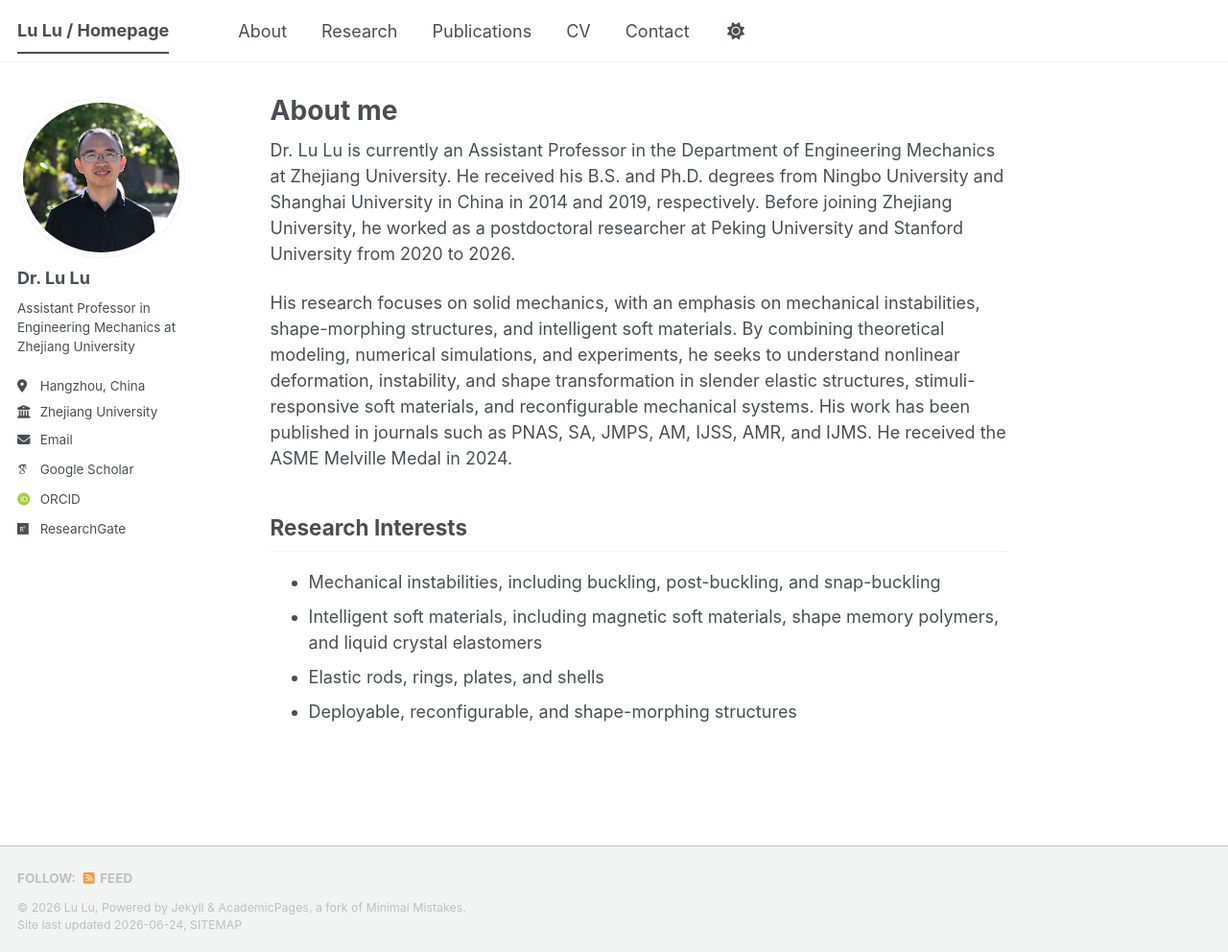
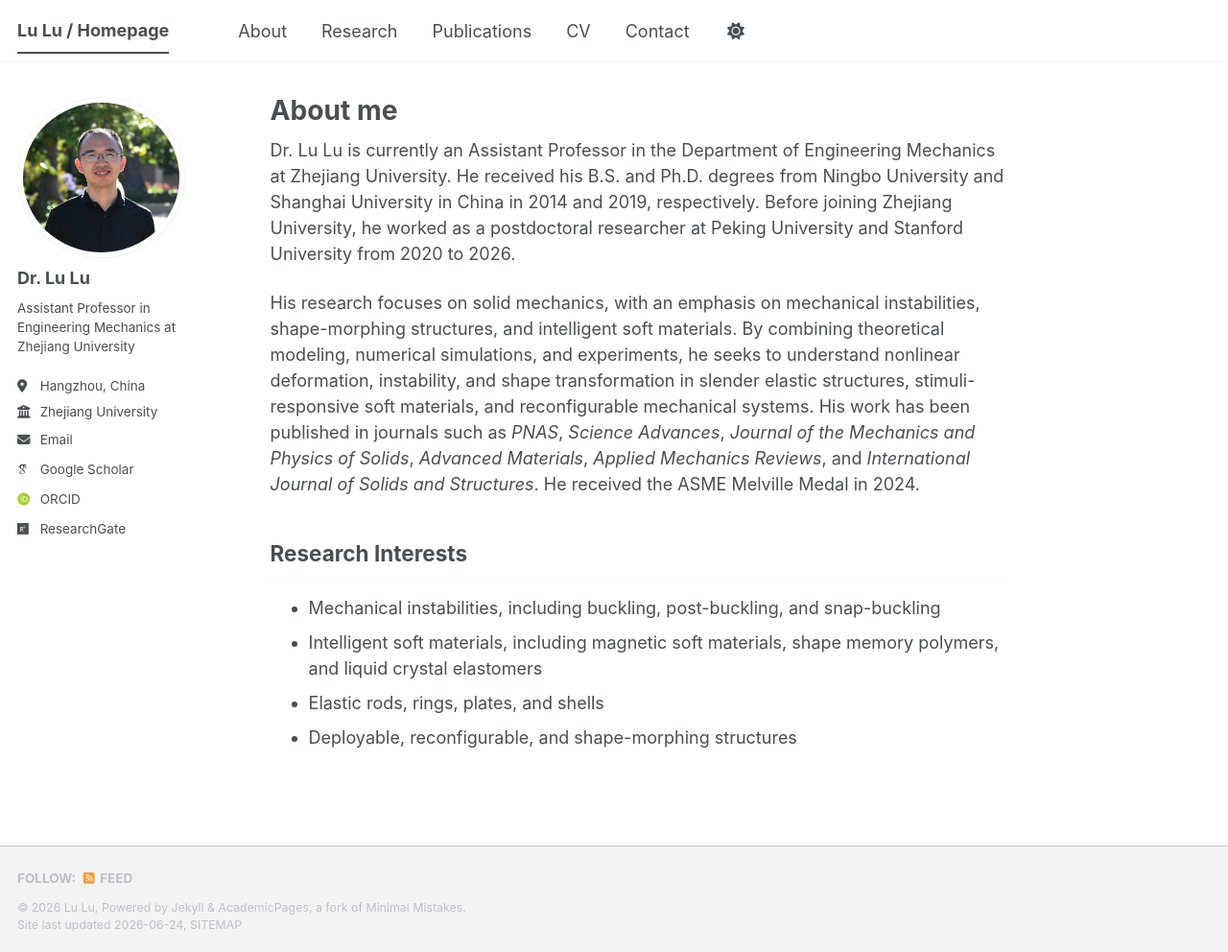
Before and after one commit to ZJU-LuLab/ZJU-LuLab.github.io, a Jekyll site: the page built from _pages/about.md, in a window 1280 px wide and 992 px high. Shown: the whole window at 96% size. Built offline with Jekyll 4.4.1, drawn with Linux system fonts in a browser that asks for light colours; some web fonts are replaced; a script bundle is joined from its source files by our own code; library files that are not in the unit come from our copies.

Commit message:
Update about.md

```diff
--- a/_pages/about.md
+++ b/_pages/about.md
@@ -9,7 +9,7 @@ redirect_from:
 
 Dr. Lu Lu is currently an Assistant Professor in the Department of Engineering Mechanics at Zhejiang University. He received his B.S. and Ph.D. degrees from Ningbo University and Shanghai University in China in 2014 and 2019, respectively. Before joining Zhejiang University, he worked as a postdoctoral researcher at Peking University and Stanford University from 2020 to 2026.
 
-His research focuses on solid mechanics, with an emphasis on mechanical instabilities, shape-morphing structures, and intelligent soft materials. By combining theoretical modeling, numerical simulations, and experiments, he seeks to understand nonlinear deformation, instability, and shape transformation in slender elastic structures, stimuli-responsive soft materials, and reconfigurable mechanical systems. His work has been published in journals such as PNAS, SA, JMPS, AM, IJSS, AMR, and IJMS. He received the ASME Melville Medal in 2024.
+His research focuses on solid mechanics, with an emphasis on mechanical instabilities, shape-morphing structures, and intelligent soft materials. By combining theoretical modeling, numerical simulations, and experiments, he seeks to understand nonlinear deformation, instability, and shape transformation in slender elastic structures, stimuli-responsive soft materials, and reconfigurable mechanical systems. His work has been published in journals such as *PNAS*, *Science Advances*, *Journal of the Mechanics and Physics of Solids*, *Advanced Materials*, *Applied Mechanics Reviews*, and *International Journal of Solids and Structures*. He received the ASME Melville Medal in 2024.
 
 ## Research Interests
 
```
